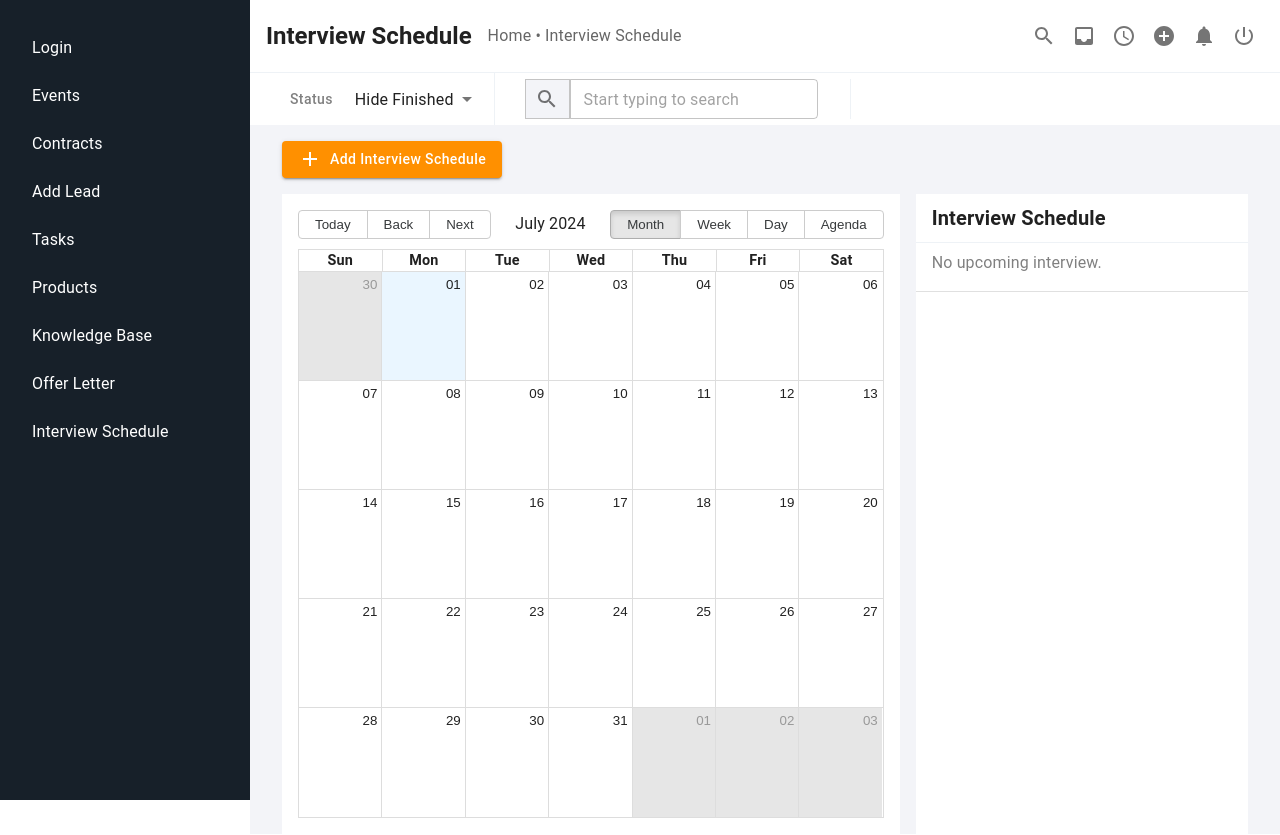
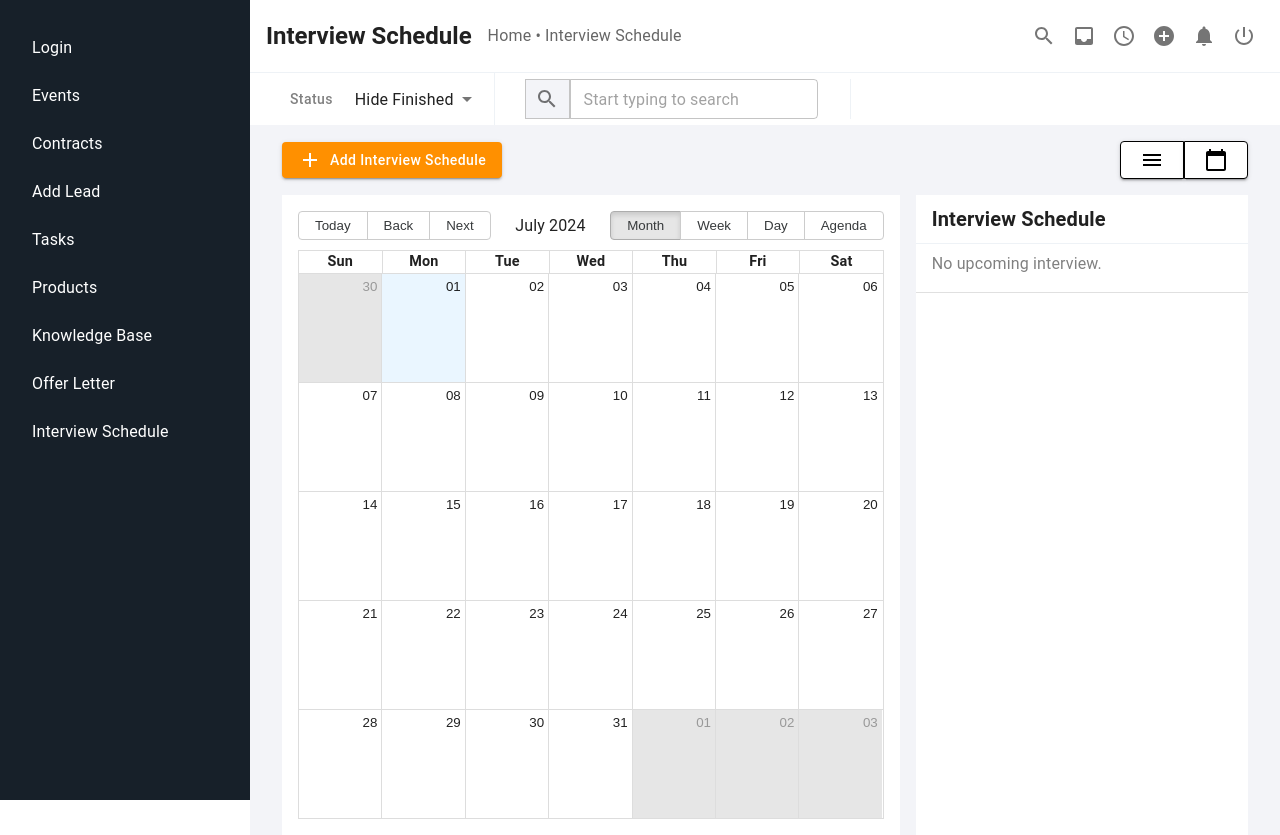
Before and after one commit to gharat-purva/9di, a React (Vite) app: page /interview-schedule in a window 1280 px wide. Built offline with nearby package versions, Linux system fonts and the light colour scheme.

Commit message:
Update InterviewSchedule.jsx

```diff
--- a/src/components/InterviewSchedule.jsx
+++ b/src/components/InterviewSchedule.jsx
@@ -10,6 +10,8 @@ import AccessTimeIcon from '@mui/icons-material/AccessTime';
 import AddCircleIcon from '@mui/icons-material/AddCircle';
 import NotificationsIcon from '@mui/icons-material/Notifications';
 import PowerSettingsNewIcon from '@mui/icons-material/PowerSettingsNew';
+import MenuIcon from '@mui/icons-material/Menu';
+import CalendarTodayIcon from '@mui/icons-material/CalendarToday';
 
 const localizer = momentLocalizer(moment);
 
@@ -18,6 +20,7 @@ const InterviewSchedule = () => {
   const [employeeFilter, setEmployeeFilter] = useState('All');
   const [open, setOpen] = useState(false);
   const [newEvent, setNewEvent] = useState({ title: '', start: '', end: '' });
+  const [activeButton, setActiveButton] = useState(null);
 
   const handleClickOpen = () => {
     setOpen(true);
@@ -30,6 +33,10 @@ const InterviewSchedule = () => {
   const handleAddEvent = () => {
     setEvents([...events, { ...newEvent, start: new Date(newEvent.start), end: new Date(newEvent.end) }]);
     handleClose();
+  };
+
+  const handleButtonClick = (button) => {
+    setActiveButton(button);
   };
 
   return (
@@ -73,8 +80,7 @@ const InterviewSchedule = () => {
             </TextField>
           </Button>
 
-          <Box sx={{ display: 'flex', alignItems: 'center', pr:4,
-                    borderRight: 1, borderRightColor:'#eef2f6'  }}>
+          <Box sx={{ display: 'flex', alignItems: 'center', pr:4, borderRight: 1, borderRightColor:'#eef2f6' }}>
             <IconButton sx={{
               backgroundColor: '#f3f4f8',
               border: 'solid 1px',
@@ -103,10 +109,50 @@ const InterviewSchedule = () => {
           </Box>
         </Box>
       </Box>
-      <Button variant="contained" sx={{ backgroundColor: '#ff9000', color: 'white', ml: 4, mb: 2, textTransform: 'none' }} onClick={handleClickOpen}>
-        <AddIcon sx={{ mr: 1 }} />
-        Add Interview Schedule
-      </Button>
+      <Box sx={{ display: 'flex', justifyContent: 'space-between', alignItems: 'center', mb: 2, mx: 4 }}>
+        <Button variant="contained" sx={{ backgroundColor: '#ff9000', color: 'white', textTransform: 'none', mr: 2 }} onClick={handleClickOpen}>
+          <AddIcon sx={{ mr: 1 }} />
+          Add Interview Schedule
+        </Button>
+        <Box sx={{ display: 'flex', justifyContent: 'flex-end', alignItems: 'center' }}>
+          <Button
+            variant="contained"
+            onClick={() => handleButtonClick('menu')}
+            sx={{
+              backgroundColor: activeButton === 'menu' ? 'black' : 'white',
+              color: activeButton === 'menu' ? 'white' : 'black',
+              borderColor: 'black',
+              border: 1,
+              textTransform: 'none',
+              borderTopRightRadius: 0,
+              borderBottomRightRadius: 0,
+              '&:hover': {
+                backgroundColor: activeButton === 'menu' ? 'black' : '#f0f0f0',
+              },
+            }}
+          >
+            <MenuIcon />
+          </Button>
+          <Button
+            variant="contained"
+            onClick={() => handleButtonClick('calendar')}
+            sx={{
+              backgroundColor: activeButton === 'calendar' ? 'black' : 'white',
+              color: activeButton === 'calendar' ? 'white' : 'black',
+              borderColor: 'black',
+              border: 1,
+              textTransform: 'none',
+              borderTopLeftRadius: 0,
+              borderBottomLeftRadius: 0,
+              '&:hover': {
+                backgroundColor: activeButton === 'calendar' ? 'black' : '#f0f0f0',
+              },
+            }}
+          >
+            <CalendarTodayIcon />
+          </Button>
+        </Box>
+      </Box>
       <Box sx={{ display: 'flex', justifyContent: 'space-between', ml: 4, mr: 4 }}>
         <Box sx={{ backgroundColor: 'white', height: 640, p: 2, width: '65%' }}>
           <Calendar
@@ -119,7 +165,7 @@ const InterviewSchedule = () => {
         </Box>
         <Box sx={{ backgroundColor: 'white', width: '35%', ml: 2 }}>
           <Typography variant="h6" sx={{ textTransform: 'none', fontWeight: 'bold', borderBottom: '1px solid #eef2f6', mt: 1, pb: 1, pl: 2 }}>Interview Schedule</Typography>
-          <Typography variant="body1" sx={{ textTransform: 'none', color: 'gray', mt: 1, pl: 2  }}>No upcoming interview.</Typography>
+          <Typography variant="body1" sx={{ textTransform: 'none', color: 'gray', mt: 1, pl: 2 }}>No upcoming interview.</Typography>
           <Divider sx={{ my: 2 }} />
         </Box>
       </Box>
```
